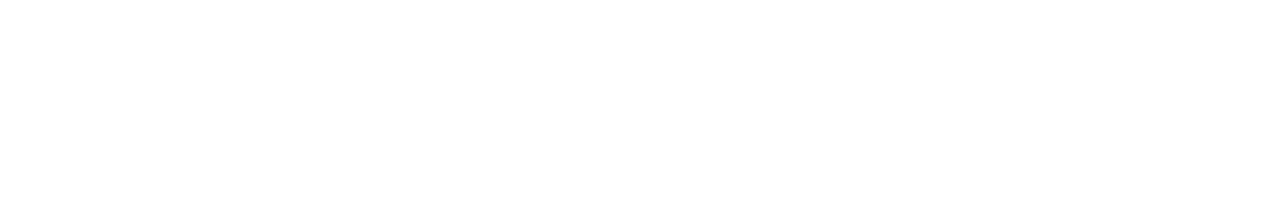
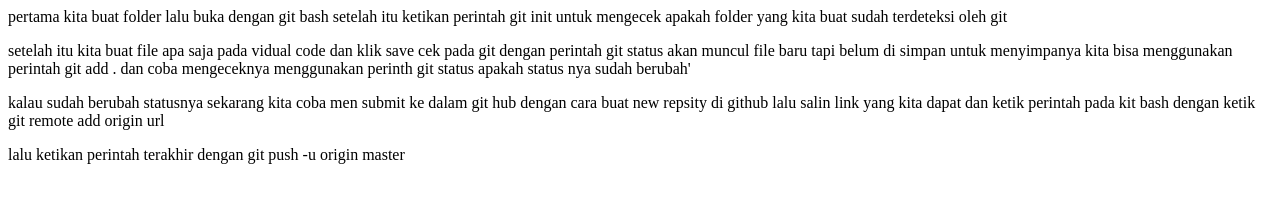
Before and after one commit to dedekristiana/belajar-git-5, a plain HTML site: page index.html in a window 1280 px wide. Drawn offline with Linux system fonts and the light colour scheme.

Commit message:
menambahkan text

```diff
--- a/index.html
+++ b/index.html
@@ -6,6 +6,19 @@
     <title>Document</title>
 </head>
 <body>
-
+    <p>pertama kita buat folder lalu buka dengan git bash setelah itu
+        ketikan perintah git init untuk mengecek apakah folder yang kita buat sudah terdeteksi oleh git
+    </p>
+    <p>
+        setelah itu kita buat file apa saja pada vidual code dan klik save cek pada git dengan perintah
+        git status akan muncul file baru tapi belum di simpan untuk menyimpanya kita bisa
+        menggunakan perintah git add . dan coba mengeceknya menggunakan perinth git status apakah
+        status nya sudah berubah'
+    </p>
+    <p>
+        kalau sudah berubah statusnya sekarang kita coba men submit ke dalam git hub dengan cara buat new repsity di github
+        lalu salin link yang kita dapat dan ketik perintah pada kit bash dengan ketik git remote add origin url
+    </p>
+    <p>lalu ketikan perintah terakhir dengan git push -u origin master</p>
 </body>
 </html>
```
